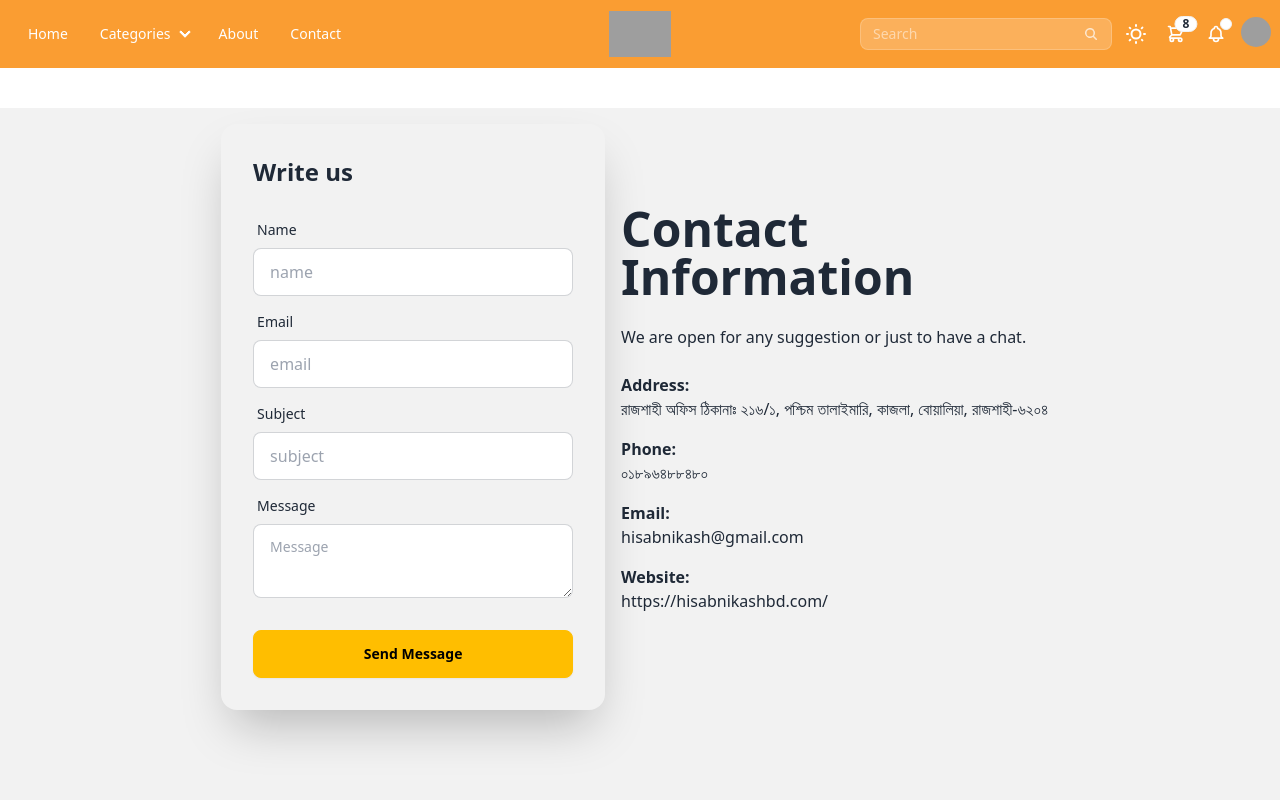
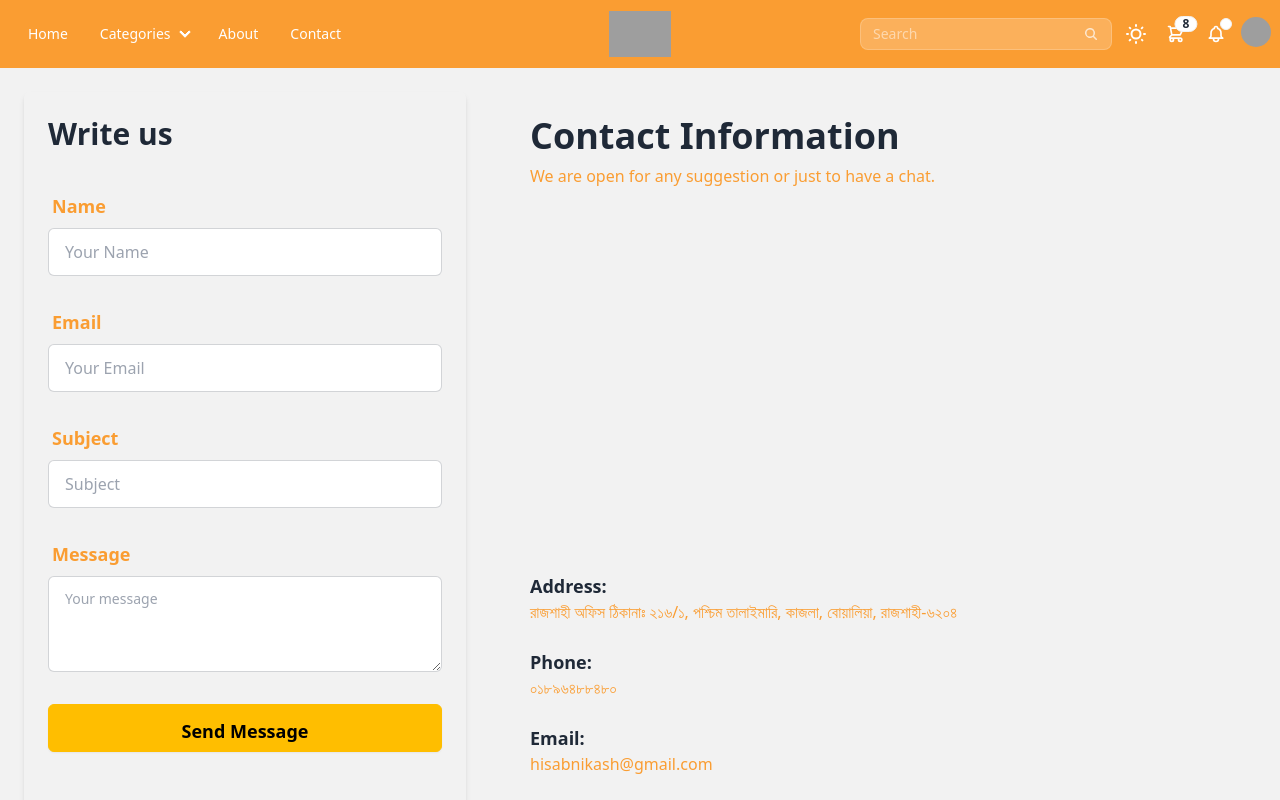
Before and after one commit to shunno-it-dev-team/fe-hn-ecom, a React (Vite) app: page /contact in a window 1280 px wide. Shown: the top 800 px of the page. Built offline with nearby package versions, Linux system fonts and the light colour scheme; grey boxes are pictures that could not be loaded.

Commit message:
modified contactus  page

```diff
--- a/src/pages/private/contactUsPage/ContactUsPage.jsx
+++ b/src/pages/private/contactUsPage/ContactUsPage.jsx
@@ -1,96 +1,106 @@
 const ContactUsPage = () => {
   return (
-    <div className="hero mx-auto my-10 bg-base-200 w-[90%]">
-      <div className="hero-content flex-col  lg:flex-row-reverse  ">
-        <div className="text-center lg:text-left">
-          <h1 className="text-5xl font-bold">Contact Information</h1>
-          <p className="py-6">
+    <div className="flex flex-col lg:flex-row lg:card-side gap-10 p-6">
+      {/* ========== form section ========== */}
+      <form className="card-body shadow-md rounded-md p-6 h-screen w-full lg:w-1/4">
+        <h3 className="text-3xl font-bold mb-6 text-gray-800">Write us</h3>
+
+        <div className="form-control mb-4">
+          <label className="label">
+            <span className="label-text  text-lg font-semibold text-primary">
+              Name
+            </span>
+          </label>
+          <input
+            type="text"
+            placeholder="Your Name"
+            className="input input-bordered rounded-md focus:border-primary focus:text-secondary"
+            required
+          />
+        </div>
+
+        <div className="form-control mb-4">
+          <label className="label">
+            <span className="label-text text-lg font-semibold text-primary">
+              Email
+            </span>
+          </label>
+          <input
+            type="email"
+            placeholder="Your Email"
+            className="input input-bordered rounded-md focus:border-primary focus:text-secondary"
+            required
+          />
+        </div>
+
+        <div className="form-control mb-4">
+          <label className="label">
+            <span className="label-text text-lg font-semibold text-primary">
+              Subject
+            </span>
+          </label>
+          <input
+            type="text"
+            placeholder="Subject"
+            className="input input-bordered rounded-md focus:border-primary focus:text-secondary"
+            required
+          />
+        </div>
+
+        <div className="form-control mb-6">
+          <label className="label">
+            <span className="label-text text-lg font-semibold text-primary">
+              Message
+            </span>
+          </label>
+          <textarea
+            className="textarea textarea-bordered rounded-md focus:border-primary focus:text-secondary h-24"
+            placeholder="Your message"
+            required
+          ></textarea>
+        </div>
+
+        <div className="form-control">
+          <button className="btn btn-warning w-full py-3 text-lg font-semibold rounded-md">
+            Send Message
+          </button>
+        </div>
+      </form>
+      {/* ========== contact section */}
+      <div className="card-body items-start rounded-md p-6 w-full lg:w-1/2">
+        <h1 className="text-4xl font-bold  text-gray-800 text-center lg:text-left">
+          Contact Information
+        </h1>
+        <p className=" text-primary text-center lg:text-left">
           We are open for any suggestion or just to have a chat.
         </p>
 
-          <div className="mb-4 flex items-start">
-            <div>
-              <p className="font-bold text-start">Address:</p>
-              <p>
+        <div className="mb-4">
+          <p className="font-bold text-lg text-gray-800">Address:</p>
+          <p className="text-primary">
             রাজশাহী অফিস ঠিকানাঃ ২১৬/১, পশ্চিম তালাইমারি, কাজলা, বোয়ালিয়া,
             রাজশাহী-৬২০৪
           </p>
         </div>
+
+        <div className="mb-4">
+          <p className="font-bold text-lg text-gray-800">Phone:</p>
+          <p className="text-primary">০১৮৯৬৪৮৮৪৮০</p>
         </div>
 
-          <div className="mb-4 flex items-start">
-            <div>
-              <p className="font-bold">Phone:</p>
-              <p>০১৮৯৬৪৮৮৪৮০</p>
-            </div>
+        <div className="mb-4">
+          <p className="font-bold text-lg text-gray-800">Email:</p>
+          <p className="text-primary">hisabnikash@gmail.com</p>
         </div>
 
-          <div className="mb-4 flex items-start">
-            <div>
-              <p className="font-bold">Email:</p>
-              <p>hisabnikash@gmail.com</p>
-            </div>
-          </div>
-
-          <div className="mb-4 flex items-start">
-            <div>
-              <p className="font-bold">Website:</p>
-              <p>https://hisabnikashbd.com/</p>
-            </div>
-          </div>
-        </div>
-
-        <div className="card  w-full max-w-sm shrink-0 shadow-2xl">
-          <form className="card-body">
-            <h3 className="text-2xl font-bold mb-4">Write us</h3>
-            <div className="form-control">
-              <label className="label">
-                <span className="label-text ">Name</span>
-              </label>
-              <input
-                type="name"
-                placeholder="name"
-                className="input input-bordered"
-                required
-              />
-            </div>
-
-            <div className="form-control">
-              <label className="label">
-                <span className="label-text  ">Email</span>
-              </label>
-              <input
-                type="email"
-                placeholder="email"
-                className="input input-bordered"
-                required
-              />
-            </div>
-            <div className="form-control">
-              <label className="label">
-                <span className="label-text  ">Subject</span>
-              </label>
-              <input
-                type="subject"
-                placeholder="subject"
-                className="input input-bordered"
-                required
-              />
-            </div>
-            <div className="form-control">
-              <label className="label">
-                <span className="label-text  ">Message</span>
-              </label>
-              <textarea
-                className="textarea textarea-bordered"
-                placeholder="Message"
-              ></textarea>
-            </div>
-
-            <div className="form-control mt-6">
-              <button className="btn  btn-warning  "> Send Message </button>
-            </div>
-          </form>
+        <div className="mb-4">
+          <p className="font-bold text-lg text-gray-800">Website:</p>
+          <a
+            href="https://hisabnikashbd.com/"
+            className="text-primary hover:underline"
+          >
+            https://hisabnikashbd.com/
+          </a>
         </div>
       </div>
     </div>
```
Also changed, not shown: src/pages/private/aboutPage/AboutPage.jsx (+0 -45 lines). Lines whose indentation alone changed are shown as unchanged.
